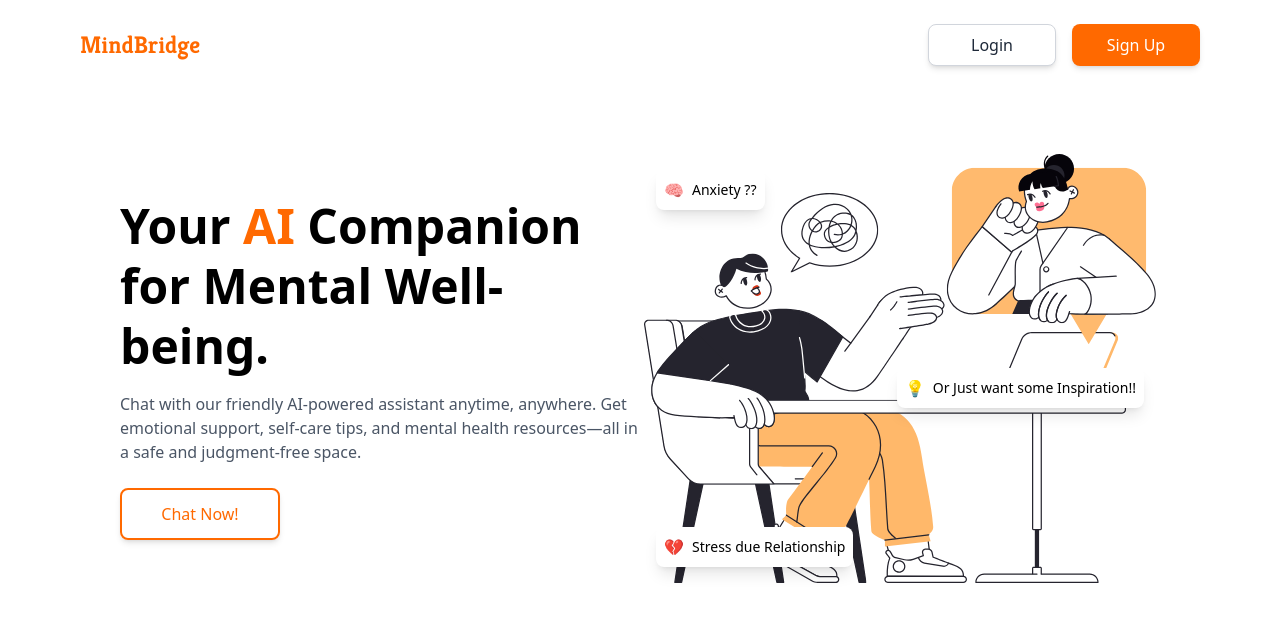
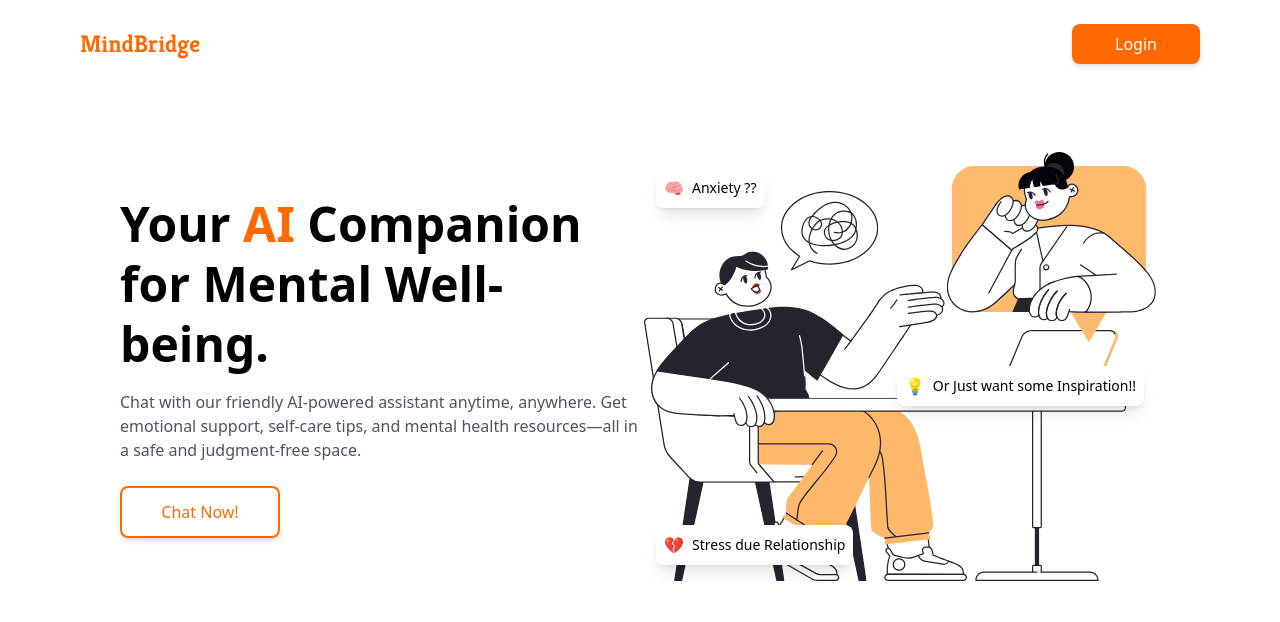
Before and after one commit to atikx/Hackathon-01, a React (Vite) app in the folder client/: page / in a window 1280 px wide. Shown: the top 622 px of the page. Built offline with nearby package versions, Linux system fonts and the light colour scheme.

Commit message:
Routed the Landing Page

```diff
--- a/client/src/Pages/Landing.jsx
+++ b/client/src/Pages/Landing.jsx
@@ -1,19 +1,20 @@
+import { useNavigate } from "react-router-dom";
 import landingImage from "../assets/img/Group 48.svg";
 
 function Landing() {
+  const navigate = useNavigate();
+
   return (
     <div className="bg-white pr-14 pl-14">
       {/* Header Section */}
       <header className="flex justify-between items-center p-6 bg-white">
         <h1 className="text-2xl font-bold text-orange-500 font-kreon">MindBridge</h1>
         <div className="flex space-x-2 sm:space-x-4 sm:flex-row flex-col space-y-2 sm:space-y-0">
-          <button className="w-24 px-3 py-1 sm:w-32 sm:px-4 sm:py-2 text-gray-800 border border-gray-300 rounded-lg text-sm sm:text-base
-            bg-white hover:bg-gray-900 transition duration-300 ease-in-out transform hover:scale-105 active:scale-95 shadow-md">
+          <button
+            onClick={() => navigate("/login")}
+            className="w-24 px-3 py-1 sm:w-32 sm:px-4 sm:py-2 bg-orange-500 text-white rounded-lg text-sm sm:text-base
+              hover:bg-orange-600 transition duration-300 ease-in-out transform hover:scale-105 active:scale-95 shadow-md">
             Login
-          </button>
-          <button className="w-24 px-3 py-1 sm:w-32 sm:px-4 sm:py-2 bg-orange-500 text-white rounded-lg text-sm sm:text-base
-            hover:bg-orange-600 transition duration-300 ease-in-out transform hover:scale-105 active:scale-95 shadow-md">
-            Sign Up
           </button>
         </div>
       </header>
@@ -26,10 +27,12 @@ function Landing() {
             Your <span className="text-orange-500">AI</span> Companion for Mental Well-being.
           </h1>
           <p className="text-gray-600 mt-4">
-          Chat with our friendly AI-powered assistant anytime, anywhere. Get emotional support, self-care tips, and mental health resources—all in a safe and judgment-free space.
+            Chat with our friendly AI-powered assistant anytime, anywhere. Get emotional support, self-care tips, and mental health resources—all in a safe and judgment-free space.
           </p>
-          <button className="mt-6 w-28 px-4 py-2 sm:w-40 sm:px-6 sm:py-3 border-2 border-orange-500 text-orange-500 rounded-lg
-            hover:bg-orange-500 hover:text-white transition duration-300 ease-in-out transform hover:scale-105 active:scale-95 shadow-md">
+          <button
+            onClick={() => navigate("/chat")}
+            className="mt-6 w-28 px-4 py-2 sm:w-40 sm:px-6 sm:py-3 border-2 border-orange-500 text-orange-500 rounded-lg
+              hover:bg-orange-500 hover:text-white transition duration-300 ease-in-out transform hover:scale-105 active:scale-95 shadow-md">
             Chat Now!
           </button>
         </div>
```
